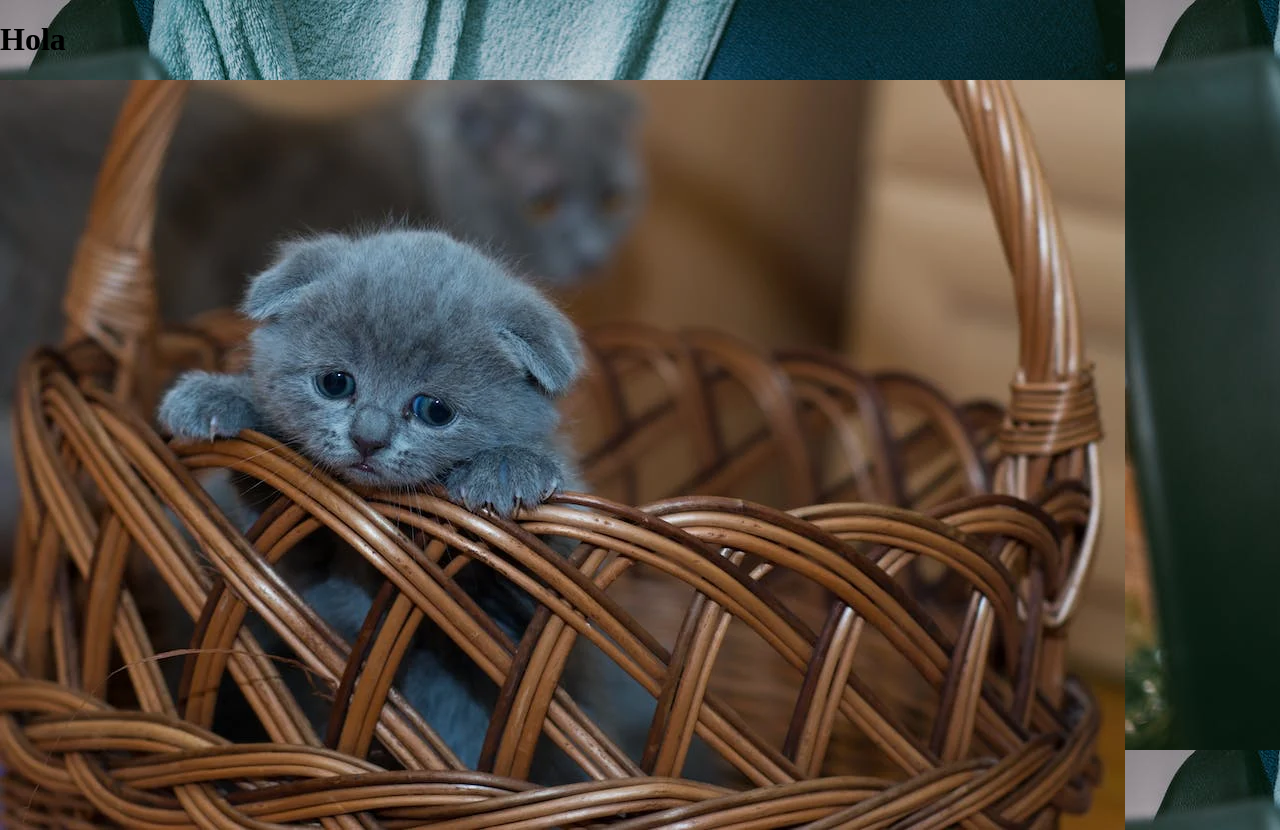
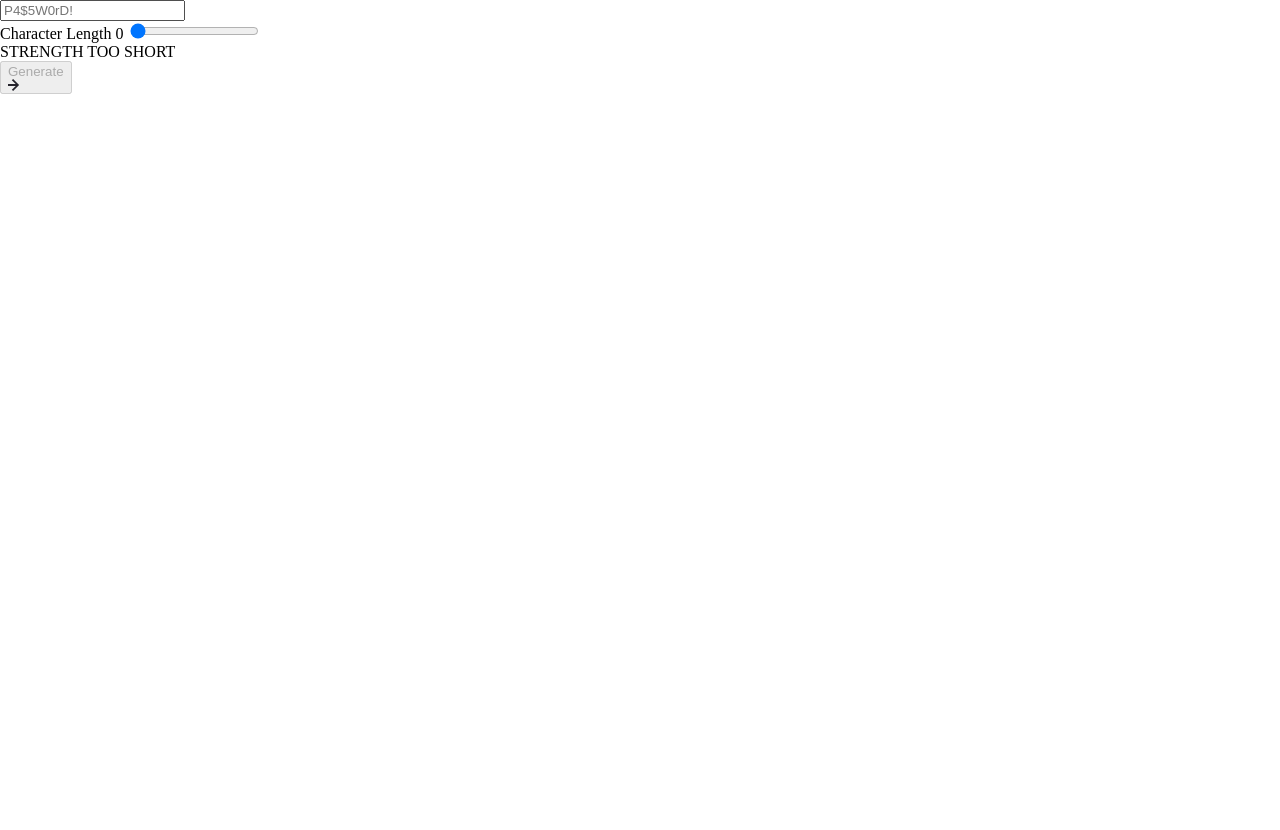
Before and after one commit to sheilitamr/password-generator, a website built with Vite: page src/index.html in a window 1280 px wide. After the commit the page ends 800 px from the top, so only its background shows below. Built offline with nearby package versions, Linux system fonts and the light colour scheme; some packages are replaced by stand-ins of ours.

Commit message:
password-generator simplificado y sin css terminado

```diff
--- a/src/css/style.css
+++ b/src/css/styles.css
@@ -23,5 +23,4 @@ a {
 
 body {
   margin: 0;
-  background-image: url(../assets/images/sleep-cat.jpeg);
 }
--- a/src/index.html
+++ b/src/index.html
@@ -2,14 +2,69 @@
 <html lang="en">
   <head>
     <meta charset="UTF-8" />
-    <link rel="icon" type="image/svg+xml" href="/vite.svg" />
+    <meta http-equiv="X-UA-Compatible" content="IE=edge" />
     <meta name="viewport" content="width=device-width, initial-scale=1.0" />
-    <link rel="stylesheet" href="css/normalize.css" />
-    <link rel="stylesheet" href="css/style.css" />
-    <title>Vite App</title>
+    <link rel="preconnect" href="https://fonts.googleapis.com" />
+    <link rel="preconnect" href="https://fonts.gstatic.com" crossorigin />
+    <link rel="preconnect" href="https://fonts.googleapis.com" />
+    <link rel="preconnect" href="https://fonts.gstatic.com" crossorigin />
+    <link
+      href="https://fonts.googleapis.com/css2?family=JetBrains+Mono:wght@700&display=swap"
+      rel="stylesheet"
+    />
+    <!-- CAMBIAR POR styles.min.css al finalizar el proyecto -->
+    <link rel="stylesheet" href="css/styles.css" />
+    <title>Document</title>
   </head>
+
   <body>
-    <h1>Hola</h1>
-    <img src="./assets/images/cute-cat.webp" alt="" />
+    <main class="main">
+      <div class="password-generator-container">
+        <div class="password-generator-input">
+          <input
+            type="text"
+            id="password-generated"
+            class="input"
+            placeholder="P4$5W0rD!"
+            readonly
+          />
+        </div>
+        <form
+          id="password-generator-options"
+          class="password-generator-options"
+        >
+          <label
+            for="password-generator-range"
+            class="password-generator-length"
+          >
+            Character Length
+            <span
+              id="password-generator-length-number"
+              class="password-generator-length-number"
+              >0</span
+            >
+          </label>
+          <input
+            type="range"
+            name="range"
+            id="password-generator-range"
+            class="range"
+            min="0"
+            max="20"
+            step="1"
+            value="0"
+          />
+          <div class="strength">
+            <span class="strength__title">STRENGTH</span>
+            <span id="strength-value" class="strength__value"></span>
+          </div>
+          <button id="button-generate" class="button" disabled>
+            Generate
+            <img src="assets/images/icon-arrow-right.svg" alt="arrow right" />
+          </button>
+        </form>
+      </div>
+    </main>
+    <script src="js/scripts.js"></script>
   </body>
 </html>
--- /dev/null
+++ b/src/js/scripts.js
@@ -0,0 +1,64 @@
+const passwordCharacters =
+  'ABCDEFGHIJKLMNOPQRSTUVWXYZabcdefghijklmnopqrstuvwxyz01234567890!@#$%^&*()_+-={}[]:;<>,.?/';
+const passwordGeneratedElement = document.getElementById('password-generated');
+const formPassword = document.getElementById('password-generator-options');
+const passwordGeneratorLengthNumberElement = document.getElementById(
+  'password-generator-length-number'
+);
+const passwordGeneratorRangeElement = document.getElementById(
+  'password-generator-range'
+);
+
+const strengthValue = document.getElementById('strength-value');
+
+const buttonGenerateElement = document.getElementById('button-generate');
+
+const strength = ['TOO SHORT', 'WEAK', 'MEDIUM', 'STRENGTH'];
+let passwordLength = 0;
+let newPassword = '';
+
+const randomNumber = () => {
+  return Math.floor(Math.random() * passwordCharacters.length);
+};
+const generatePassword = () => {
+  newPassword = '';
+  for (let i = 0; i < passwordLength; i++) {
+    newPassword += passwordCharacters.charAt(randomNumber());
+  }
+  passwordGeneratedElement.value = newPassword;
+  console.log(newPassword);
+};
+generatePassword();
+
+const passwordRange = () => {
+  passwordGeneratorLengthNumberElement.textContent = passwordLength;
+};
+
+const lengthCharacter = e => {
+  passwordLength = e.target.value;
+  changeStrengthText();
+  passwordRange();
+};
+
+const changeStrengthText = () => {
+  if (passwordLength < 5) {
+    strengthValue.textContent = strength[0];
+    buttonGenerateElement.disabled = true;
+  } else if (passwordLength >= 5 && passwordLength < 10) {
+    strengthValue.textContent = strength[1];
+    buttonGenerateElement.disabled = false;
+  } else if (passwordLength >= 10 && passwordLength < 15) {
+    strengthValue.textContent = strength[2];
+    buttonGenerateElement.disabled = false;
+  } else if (passwordLength >= 15) {
+    strengthValue.textContent = strength[3];
+    buttonGenerateElement.disabled = false;
+  }
+};
+
+strengthValue.textContent = strength[0];
+passwordGeneratorRangeElement.addEventListener('input', lengthCharacter);
+buttonGenerateElement.addEventListener('click', generatePassword);
+formPassword.addEventListener('submit', e => {
+  e.preventDefault();
+});
```
Also changed, not shown: Notas para el ejercicio.md (added, +31 -0 lines), src/assets/images/cute-cat.webp (deleted), src/assets/images/icon-arrow-right.svg (added), src/assets/images/sleep-cat.jpeg (deleted).
